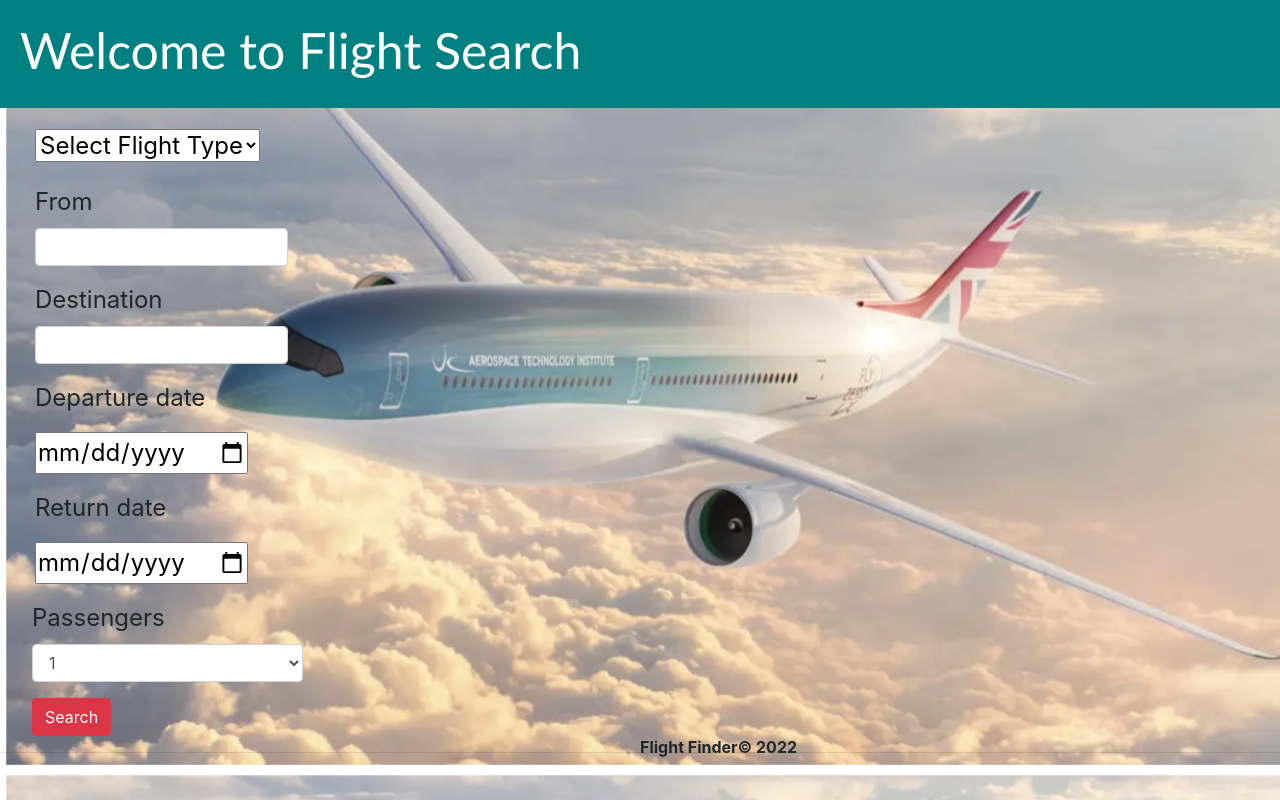
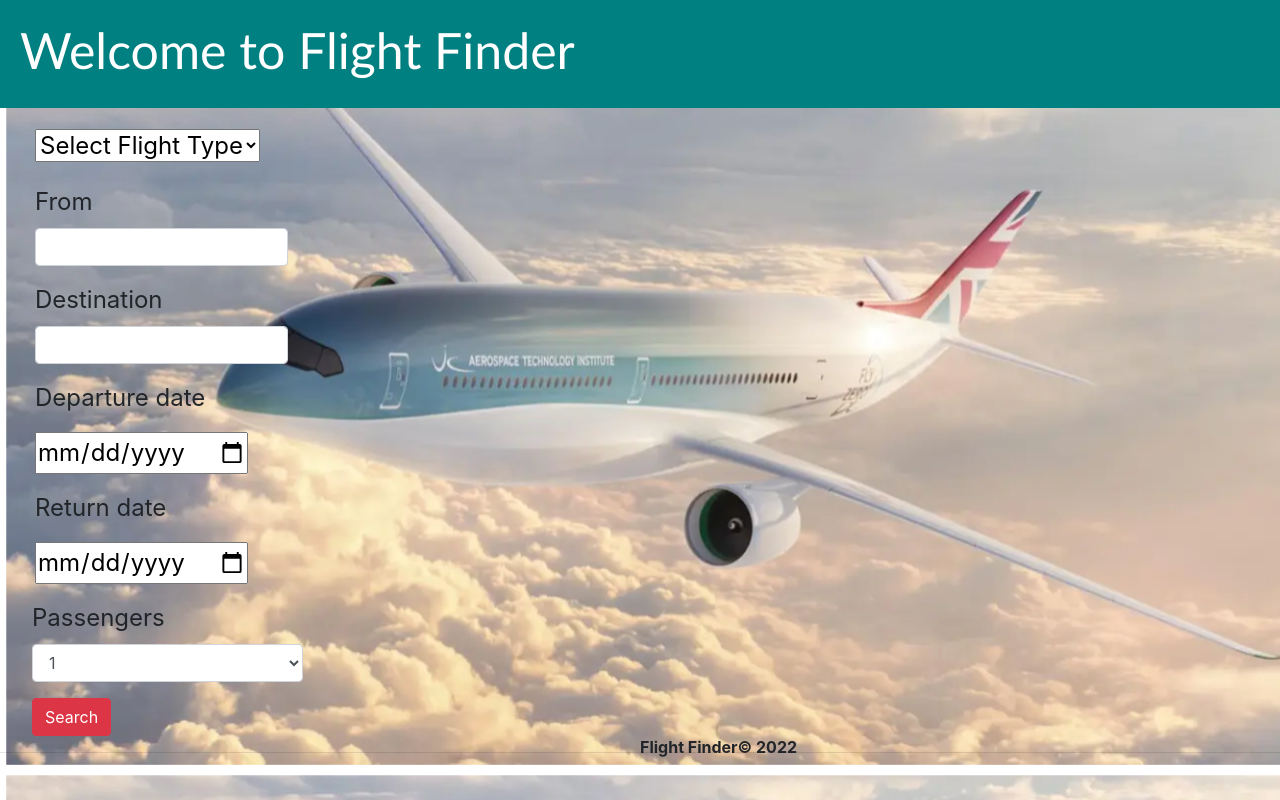
Before and after one commit to jorross/flight_finder, a plain HTML site: page index.html in a window 1280 px wide. Drawn offline with nearby package versions, Linux system fonts and the light colour scheme; no server answers.

Commit message:
changes made to html and read me created

```diff
--- a/index.html
+++ b/index.html
@@ -17,7 +17,7 @@
 
       <body>
          <header class="header">
-           <h1>Welcome to Flight Search</h1>
+           <h1>Welcome to Flight Finder</h1>
          </header>
         <!-- <figure class="Pic">
           <img src="assets/image/plane.png"  alt="Picture for plane">
```
Also changed, not shown: 1 other file.
